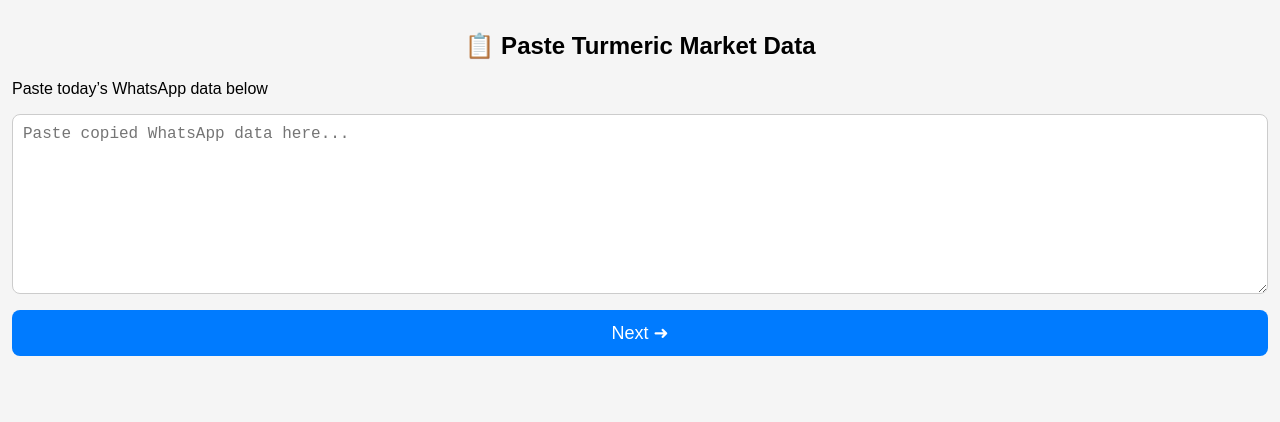
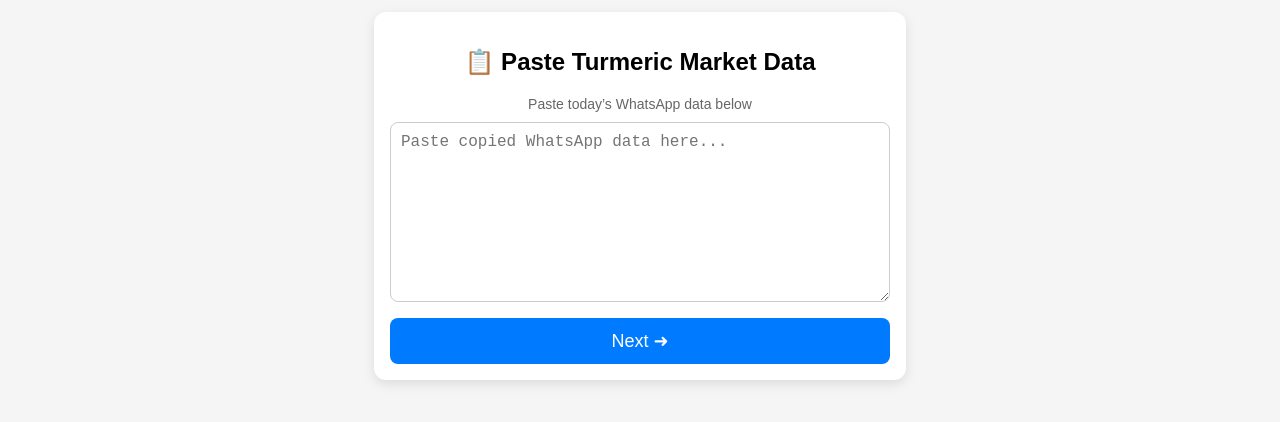
Before and after one commit to Azma1611/Turmeric-Price-Tracker, a plain HTML site: page index.html in a window 1280 px wide. Drawn offline with Linux system fonts and the light colour scheme.

Commit message:
Update style.css

```diff
--- a/style.css
+++ b/style.css
@@ -29,3 +29,19 @@
   background: #007bff;
   color: white;
 }
+
+.card {
+  max-width: 500px;
+  margin: auto;
+  background: white;
+  padding: 16px;
+  border-radius: 12px;
+  box-shadow: 0 4px 12px rgba(0,0,0,0.1);
+}
+
+.sub {
+  text-align: center;
+  color: #666;
+  font-size: 14px;
+  margin-bottom: 10px;
+}
```
